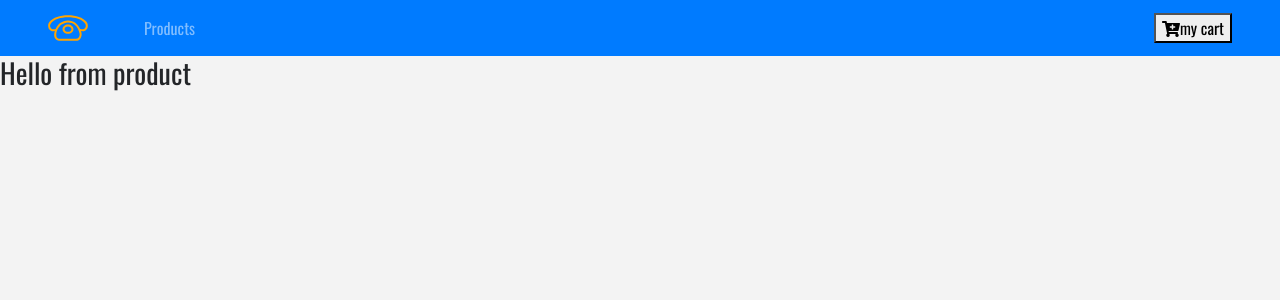
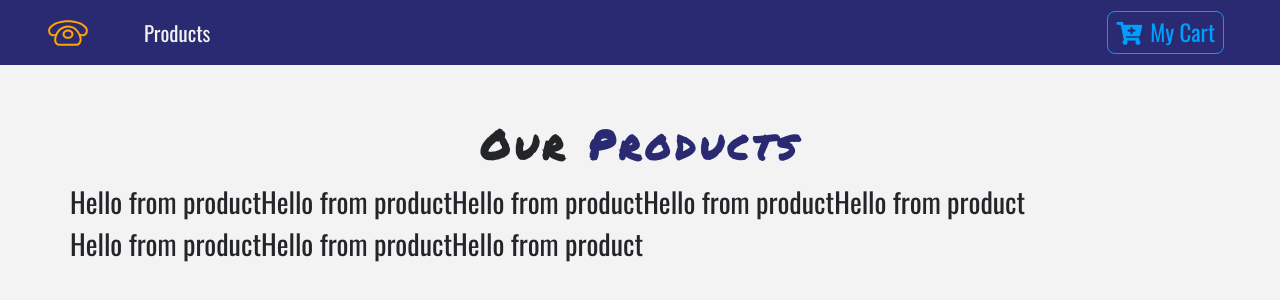
Before and after one commit to michal-worwag/phone-shop, a React (Create React App) app: page / in a window 1280 px wide. Shown: the top 300 px of the page. Built offline with nearby package versions, Linux system fonts and the light colour scheme.

Commit message:
Add styled-components, contextAPI, finished ProductList component

```diff
--- a/package.json
+++ b/package.json
@@ -7,7 +7,8 @@
     "react": "^16.8.1",
     "react-dom": "^16.8.1",
     "react-router-dom": "^4.3.1",
-    "react-scripts": "2.1.4"
+    "react-scripts": "2.1.4",
+    "styled-components": "^4.1.3"
   },
   "scripts": {
     "start": "react-scripts start",
--- /dev/null
+++ b/src/components/Button.js
@@ -0,0 +1,21 @@
+import styled from "styled-components";
+
+export const ButtonContainer = styled.button`
+  text-transform: capitalize;
+  font-size: 1.43rem;
+  background: transparent;
+  border: 0.05rem solid var(--lightBlue);
+  color: var(--lightBlue);
+  border-radius: 0.5rem;
+  padding: 0.2rem 0.5rem;
+  cursor: pointer;
+  margin: 0.2rem 0.5rem;
+  transition: all 0.5s ease-in-out;
+  &:hover {
+    background: var(--lightBlue);
+    color: var(--mainBlue);
+  }
+  &:focus {
+    outline: none;
+  }
+`;
--- a/src/components/Navbar.js
+++ b/src/components/Navbar.js
@@ -1,11 +1,13 @@
 import React, { Component } from "react";
 import { Link } from "react-router-dom";
 import logo from "../logo.svg";
+import styled from "styled-components";
+import { ButtonContainer } from "./Button";
 
 export default class Navbar extends Component {
   render() {
     return (
-      <nav className="navbar navbar-expand-sm navbar-dark bg-primary px-sm-5">
+      <NavWrapper className="navbar navbar-expand-sm navbar-dark px-sm-5">
         {/*
           https://www.iconfinder.com/icons/1243689/call_phone_icon
           Creative Commons (Attribution 3.0 Unported);
@@ -21,12 +23,23 @@ export default class Navbar extends Component {
           </li>
         </ul>
         <Link to="/cart" className="ml-auto">
-          <button>
-            <i className="fas fa-cart-plus" />
+          <ButtonContainer>
+            <span className="mr-2">
+              <i className="fas fa-cart-plus" />
+            </span>
             my cart
-          </button>
+          </ButtonContainer>
         </Link>
-      </nav>
+      </NavWrapper>
     );
   }
 }
+
+const NavWrapper = styled.nav`
+  background: var(--mainBlue);
+  .nav-link {
+    color: var(--mainWhite) !important;
+    font-size: 1.3rem;
+    text-transform: capitalize;
+  }
+`;
--- a/src/components/ProductList.js
+++ b/src/components/ProductList.js
@@ -1,12 +1,28 @@
 import React, { Component } from "react";
 import Product from "./Product";
+import Title from "./Title";
+import { ProductConsumer } from "../context";
 
 export default class ProductList extends Component {
   render() {
     return (
-      <div>
-        <Product />
-      </div>
+      <React.Fragment>
+        <div className="py-5">
+          <div className="container">
+            <Title name="our" title="products" />
+            <div className="row">
+              <ProductConsumer>
+                {value => {
+                  return value.products.map(product => {
+                    return <Product key={product.id} product={product} />;
+                  });
+                }}
+              </ProductConsumer>
+            </div>
+          </div>
+        </div>
+      </React.Fragment>
+      // <Product />
     );
   }
 }
--- /dev/null
+++ b/src/components/Title.js
@@ -0,0 +1,13 @@
+import React from "react";
+
+export default function Title({ name, title }) {
+  return (
+    <div className="row">
+      <div className="col-10 mx-auto my-2 text-center text-title">
+        <h1 className="text-capitalize font-weight-bold">
+          {name} <strong className="text-blue">{title}</strong>
+        </h1>
+      </div>
+    </div>
+  );
+}
--- /dev/null
+++ b/src/context.js
@@ -0,0 +1,37 @@
+import React, { Component } from "react";
+import { storeProducts, detailProduct } from "./data";
+
+const ProductContext = React.createContext();
+
+class ProductProvider extends Component {
+  state = {
+    products: storeProducts,
+    detailProduct: detailProduct
+  };
+
+  handleDetail = () => {
+    console.log("hello from Detail");
+  };
+
+  addToCart = () => {
+    console.log("hello form add to cart");
+  };
+
+  render() {
+    return (
+      <ProductContext.Provider
+        value={{
+          ...this.state,
+          handleDetail: this.handleDetail,
+          addToCart: this.addToCart
+        }}
+      >
+        {this.props.children}
+      </ProductContext.Provider>
+    );
+  }
+}
+
+const ProductConsumer = ProductContext.Consumer;
+
+export { ProductProvider, ProductConsumer };
--- a/src/data.js
+++ b/src/data.js
@@ -1,8 +1,3 @@
-/*
-https://www.iconfinder.com/icons/1243689/call_phone_icon
-Creative Commons (Attribution 3.0 Unported);
-https://www.iconfinder.com/Makoto_msk */
-
 export const storeProducts = [
   {
     id: 1,
--- a/src/index.js
+++ b/src/index.js
@@ -3,12 +3,15 @@ import ReactDOM from "react-dom";
 import "./index.css";
 import App from "./App";
 import { BrowserRouter as Router } from "react-router-dom";
+import { ProductProvider } from "./context";
 import * as serviceWorker from "./serviceWorker";
 
 ReactDOM.render(
-  <Router>
-    <App />
-  </Router>,
+  <ProductProvider>
+    <Router>
+      <App />
+    </Router>
+  </ProductProvider>,
   document.getElementById("root")
 );
 
```
Also changed, not shown: 1 other file (tests, documents, lock files or other folders).
